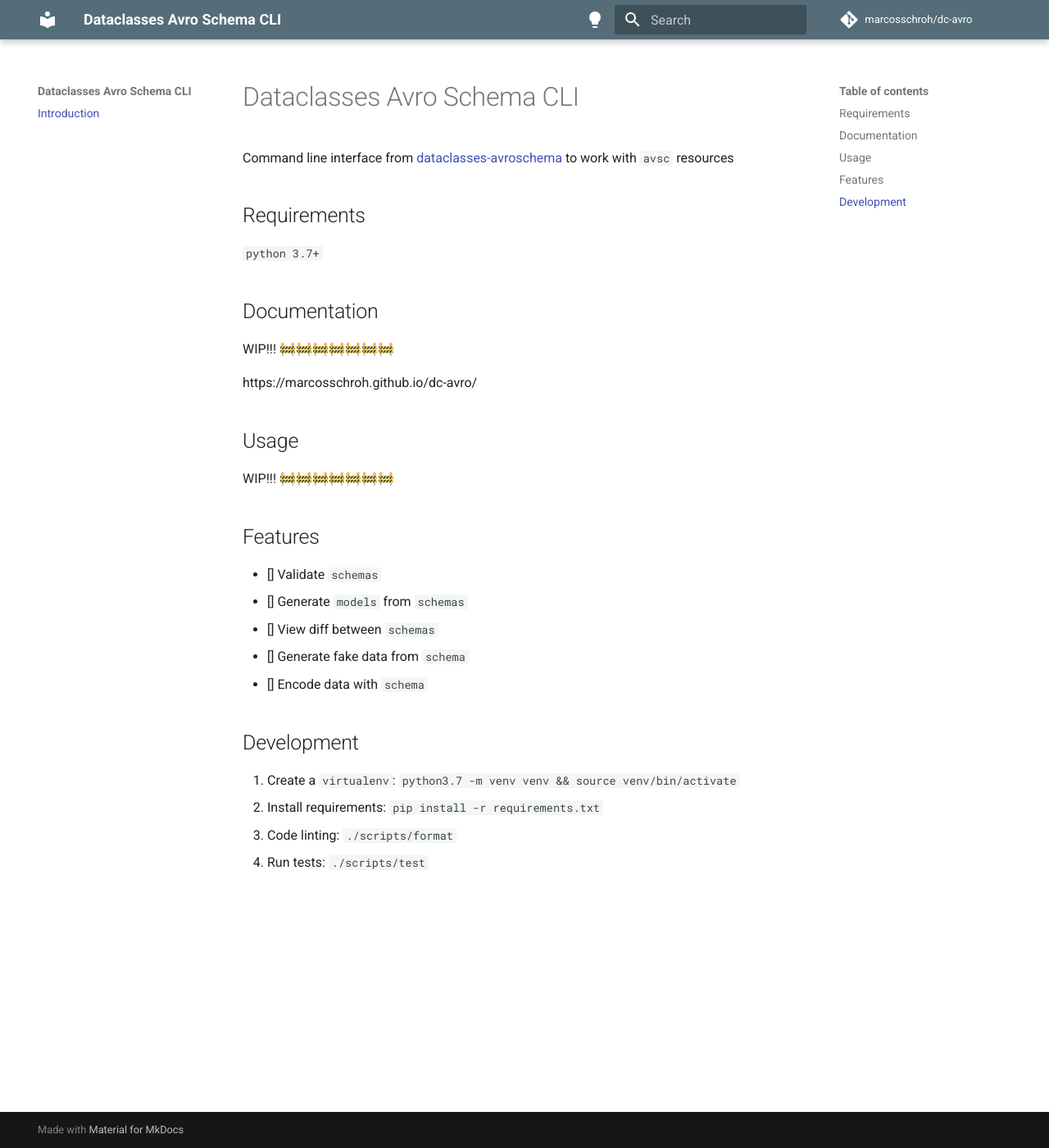
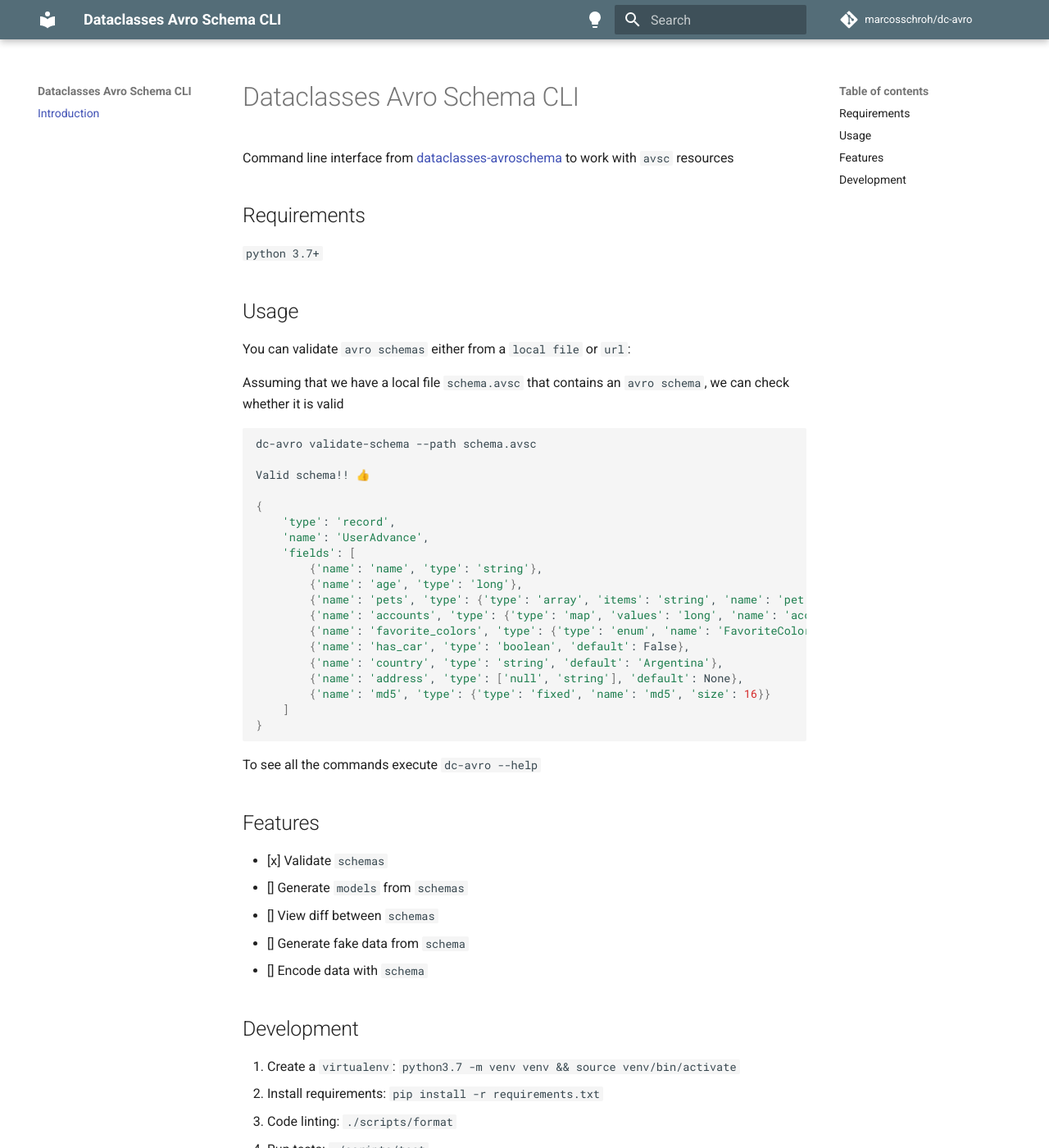
Before and after one commit to marcosschroh/dc-avro, an MkDocs documentation site: the page built from docs/index.md, in a window 1280 px wide and 1400 px high. Shown: the whole window at 82% size. Built offline with MkDocs 1.6.1 and Material for MkDocs 9.7.7, drawn with Linux system fonts in a browser that asks for light colours; comment, search, counter and statistics services are not loaded.

Commit message:
feat: validate command added

````diff
--- a/dc_avro/__init__.py
+++ b/dc_avro/__init__.py
@@ -1 +1 @@
-from .types import *  # noqa: 401
+from ._types import *  # noqa: 401
--- a/docs/index.md
+++ b/docs/index.md
@@ -6,19 +6,39 @@ Command line interface from [dataclasses-avroschema](https://github.com/marcossc
 
 `python 3.7+`
 
-## Documentation
-
-WIP!!! 🚧🚧🚧🚧🚧🚧🚧
-
-https://marcosschroh.github.io/dc-avro/
-
 ## Usage
 
-WIP!!! 🚧🚧🚧🚧🚧🚧🚧
+You can validate `avro schemas` either from a `local file` or `url`:
+
+Assuming that we have a local file `schema.avsc` that contains an `avro schema`, we can check whether it is valid
+
+```bash
+dc-avro validate-schema --path schema.avsc
+
+Valid schema!! 👍
+
+{
+    'type': 'record',
+    'name': 'UserAdvance',
+    'fields': [
+        {'name': 'name', 'type': 'string'},
+        {'name': 'age', 'type': 'long'},
+        {'name': 'pets', 'type': {'type': 'array', 'items': 'string', 'name': 'pet'}},
+        {'name': 'accounts', 'type': {'type': 'map', 'values': 'long', 'name': 'account'}},
+        {'name': 'favorite_colors', 'type': {'type': 'enum', 'name': 'FavoriteColor', 'symbols': ['BLUE', 'YELLOW', 'GREEN']}},
+        {'name': 'has_car', 'type': 'boolean', 'default': False},
+        {'name': 'country', 'type': 'string', 'default': 'Argentina'},
+        {'name': 'address', 'type': ['null', 'string'], 'default': None},
+        {'name': 'md5', 'type': {'type': 'fixed', 'name': 'md5', 'size': 16}}
+    ]
+}
+```
+
+To see all the commands execute `dc-avro --help`
 
 ## Features
 
-* [] Validate `schemas`
+* [x] Validate `schemas`
 * [] Generate `models` from `schemas`
 * [] View diff between `schemas`
 * [] Generate fake data from `schema`
--- a/pyproject.toml
+++ b/pyproject.toml
@@ -13,7 +13,6 @@ httpx = "^0.23.3"
 dataclasses-avroschema = {extras = ["pydantic"], version = "^0.34.6"}
 typer = {extras = ["all"], version = "^0.7.0"}
 
-
 [tool.poetry.group.dev.dependencies]
 commitizen = "^2.39.1"
 ruff = "^0.0.215"
@@ -26,6 +25,9 @@ pytest-cov = "^4.0.0"
 [build-system]
 requires = ["poetry-core"]
 build-backend = "poetry.core.masonry.api"
+
+[tool.poetry.scripts]
+dc-avro = "dc_avro.main:app"
 
 [tool.ruff]
 line-length = 88
````
Also changed, not shown: README.md (+28 -4 lines), 12 other files.
